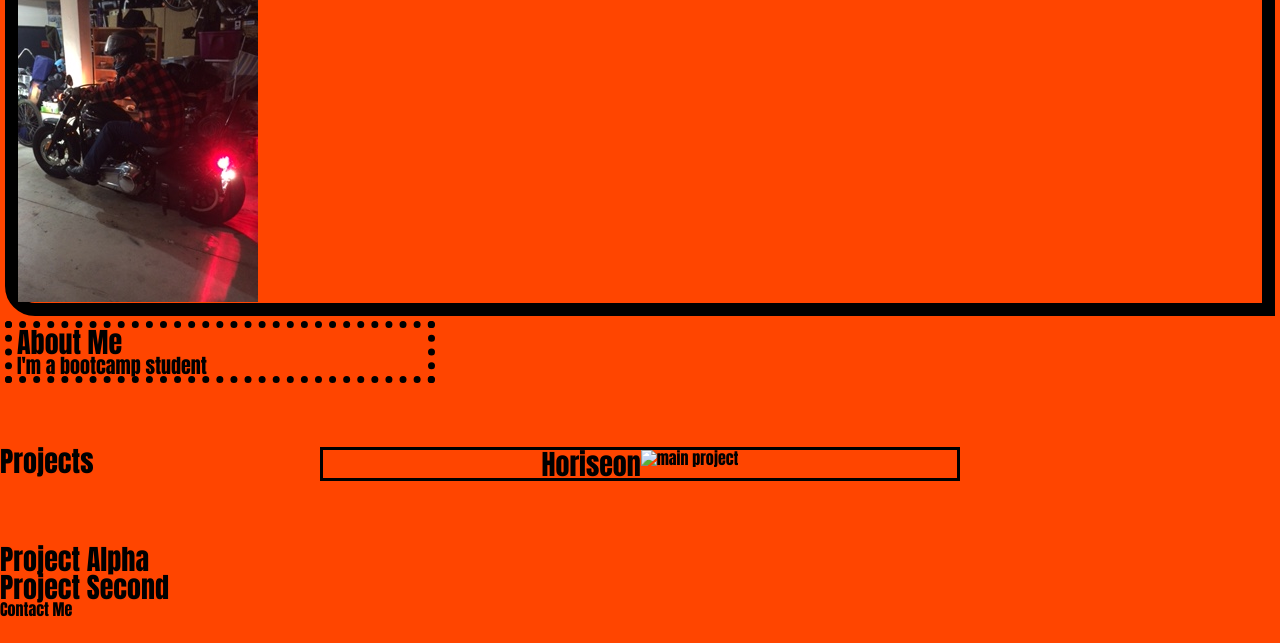
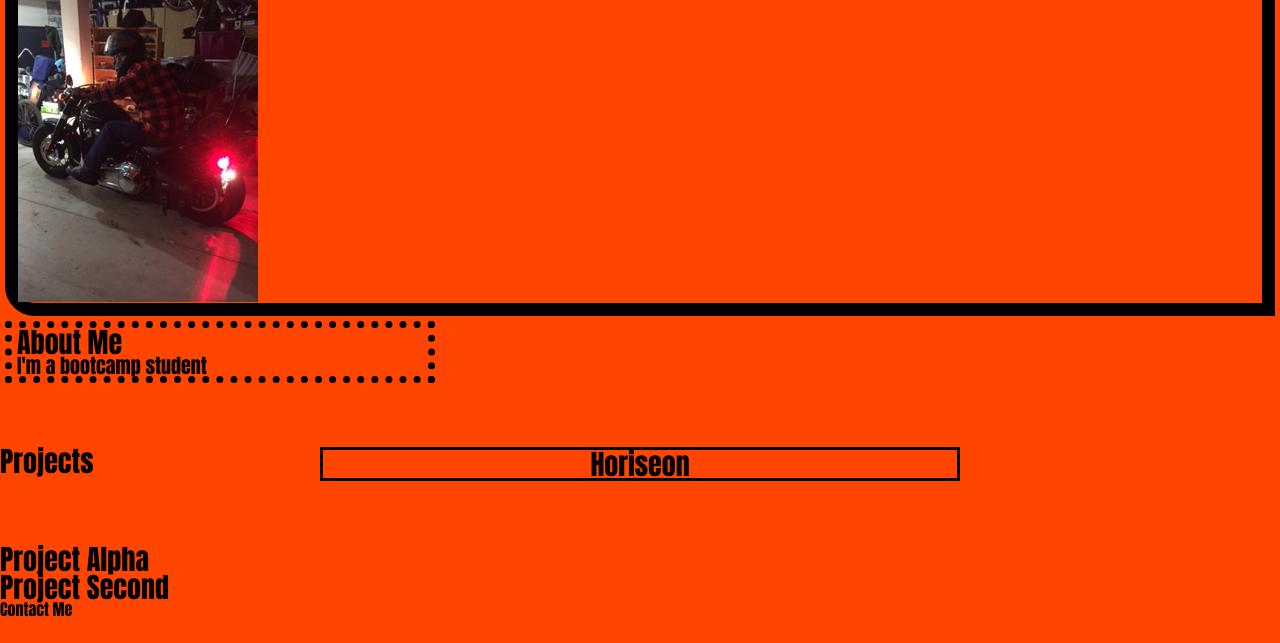
Before and after one commit to Tattoo1234/Portfolio, a plain HTML site: page index.html in a window 1280 px wide. Shown: the part 162-805 px from the top of the page. Drawn offline with Linux system fonts and the light colour scheme.

```diff
--- a/index.html
+++ b/index.html
@@ -28,7 +28,7 @@
             <h2 id="pro">Projects</h2>
             <div class="bigone">
                 <h2>Horiseon</h2>
-                <img src="10" alt="main project">
+                <!-- <img src="/assets/images/Horiseon Screenshot.jpg" alt="main project"> -->
                 <a href=https://tattoo1234.github.io/Horiseon></a>
             </div>
             <div>
```
Also changed, not shown: assets/images/2nd.jpg (added), assets/images/alpha.jpg (added).
